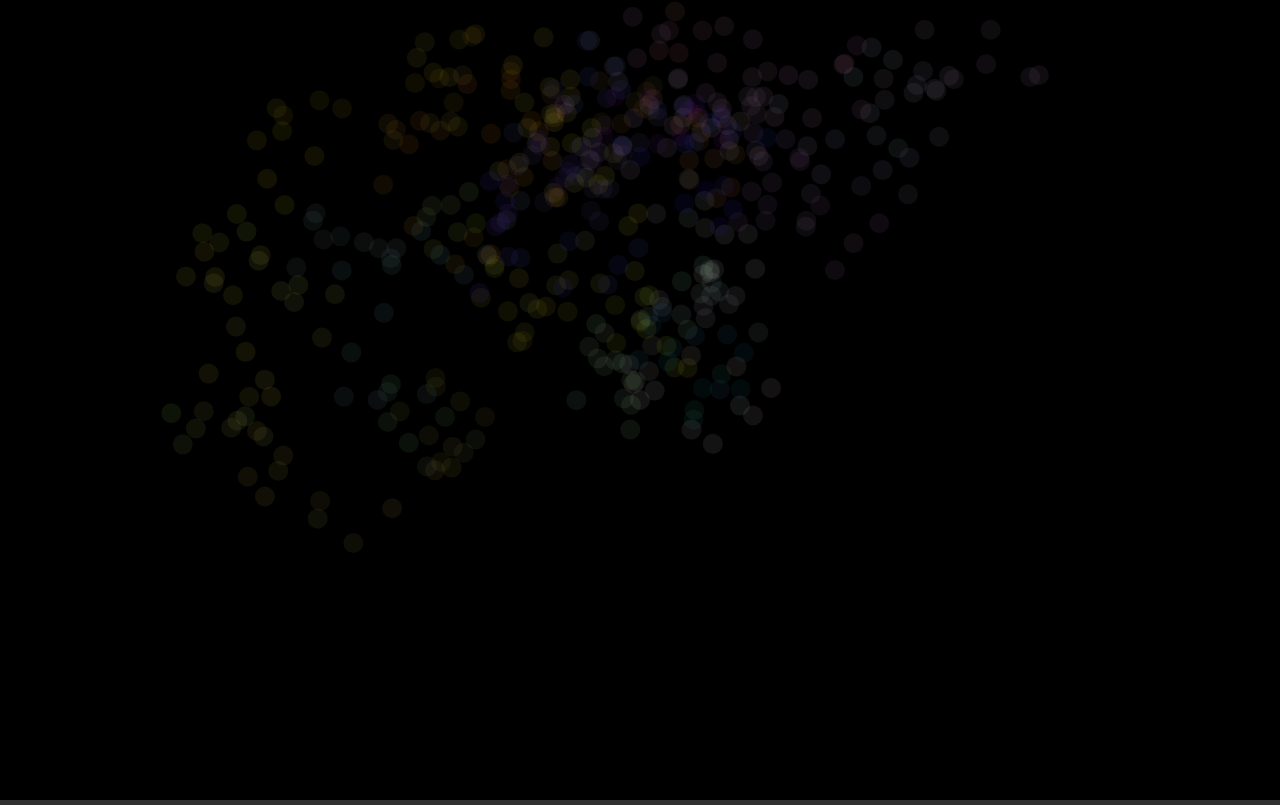
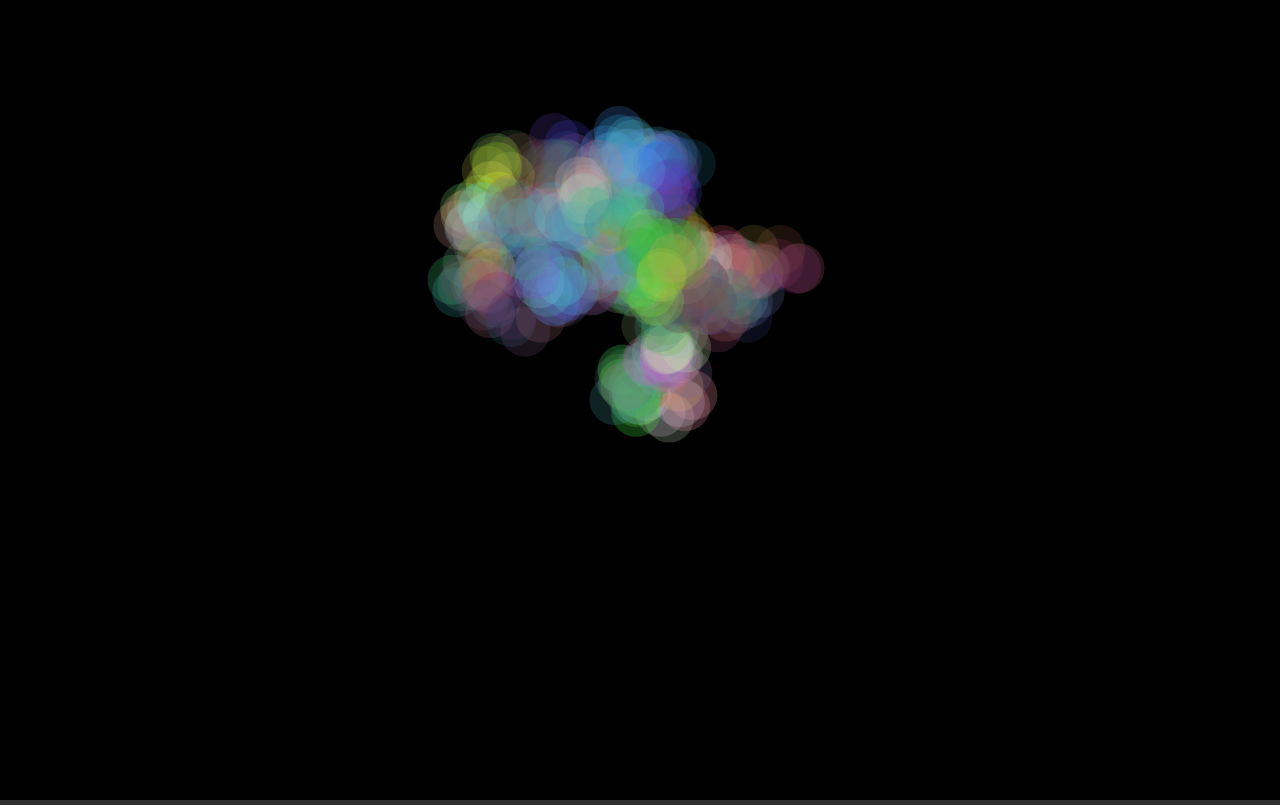
Before and after one commit to lowejosh/generative, a React (Create React App) app in the folder app/: page / in a window 1280 px wide. Built offline with nearby package versions, Linux system fonts and the light colour scheme.

Commit message:
fixed overflows

```diff
--- a/app/src/sketches/Example/Example.sketch.ts
+++ b/app/src/sketches/Example/Example.sketch.ts
@@ -48,7 +48,7 @@ export const getExampleSketch = (constants: ExampleConstants) => {
     };
 
     p.setup = () => {
-      p.createCanvas(window.innerWidth, window.innerHeight);
+      p.createCanvas(p.windowWidth, p.windowHeight);
       drawBackground();
       setupPosition();
     };
--- a/app/src/sketches/Example/Example.tsx
+++ b/app/src/sketches/Example/Example.tsx
@@ -1,26 +1,27 @@
 import { getExampleSketch, ExampleConstants } from "./Example.sketch";
 import { Sketch } from "components/Sketch";
-import React, { useMemo } from "react";
-import { useIdle } from "utils/hooks/useIdle";
+import React, { useMemo, Fragment } from "react";
+import { Menu } from "components/Menu";
 
 export const Example = () => {
   const constants: ExampleConstants = useMemo(
     () => ({
-      POS_VARIANCE: 50,
-      COLOR_VARIANCE: 20,
-      ELLIPSE_RADIUS: 20,
-      ELLIPSE_OPACITY: 20,
+      POS_VARIANCE: 20,
+      COLOR_VARIANCE: 60,
+      ELLIPSE_RADIUS: 50,
+      ELLIPSE_OPACITY: 60,
     }),
     []
   );
 
-  const sketch = useMemo(
-    () => <Sketch sketch={getExampleSketch(constants)} />,
-    [constants]
+  // const sketch = useMemo(
+  //   () => <Sketch sketch={getExampleSketch(constants)} />,
+  //   [constants]
+  // );
+
+  return (
+    <Fragment>
+      <Sketch sketch={getExampleSketch(constants)} />
+    </Fragment>
   );
-
-  const isIdle = useIdle(2000);
-  console.log(isIdle);
-
-  return sketch;
 };
--- a/app/src/utils/constants/theme.ts
+++ b/app/src/utils/constants/theme.ts
@@ -4,4 +4,13 @@ export const theme = createMuiTheme({
   palette: {
     type: "dark",
   },
+  overrides: {
+    MuiCssBaseline: {
+      "@global": {
+        html: {
+          overflow: "hidden",
+        },
+      },
+    },
+  },
 });
```
Also changed, not shown: app/src/components/Menu/Menu.styled.ts (added, +7 -0 lines), app/src/components/Menu/Menu.tsx (+11 -4 lines).
